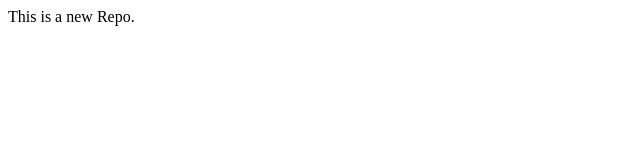
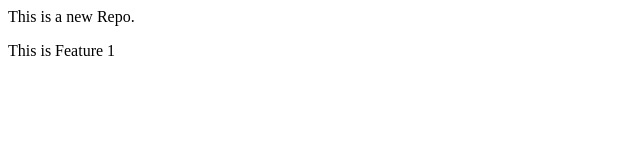
Before and after one commit to Shobha0610/Local-Repo, a plain HTML site: page index.html in a window 1280 px wide. Shown: the full height of the page, 0-640 px from the left. Drawn offline with Linux system fonts and the light colour scheme.

Commit message:
Add Feature1

```diff
--- a/index.html
+++ b/index.html
@@ -1 +1,2 @@
 <p> This is a new Repo.</p>
+<p> This is Feature 1</p>
```
